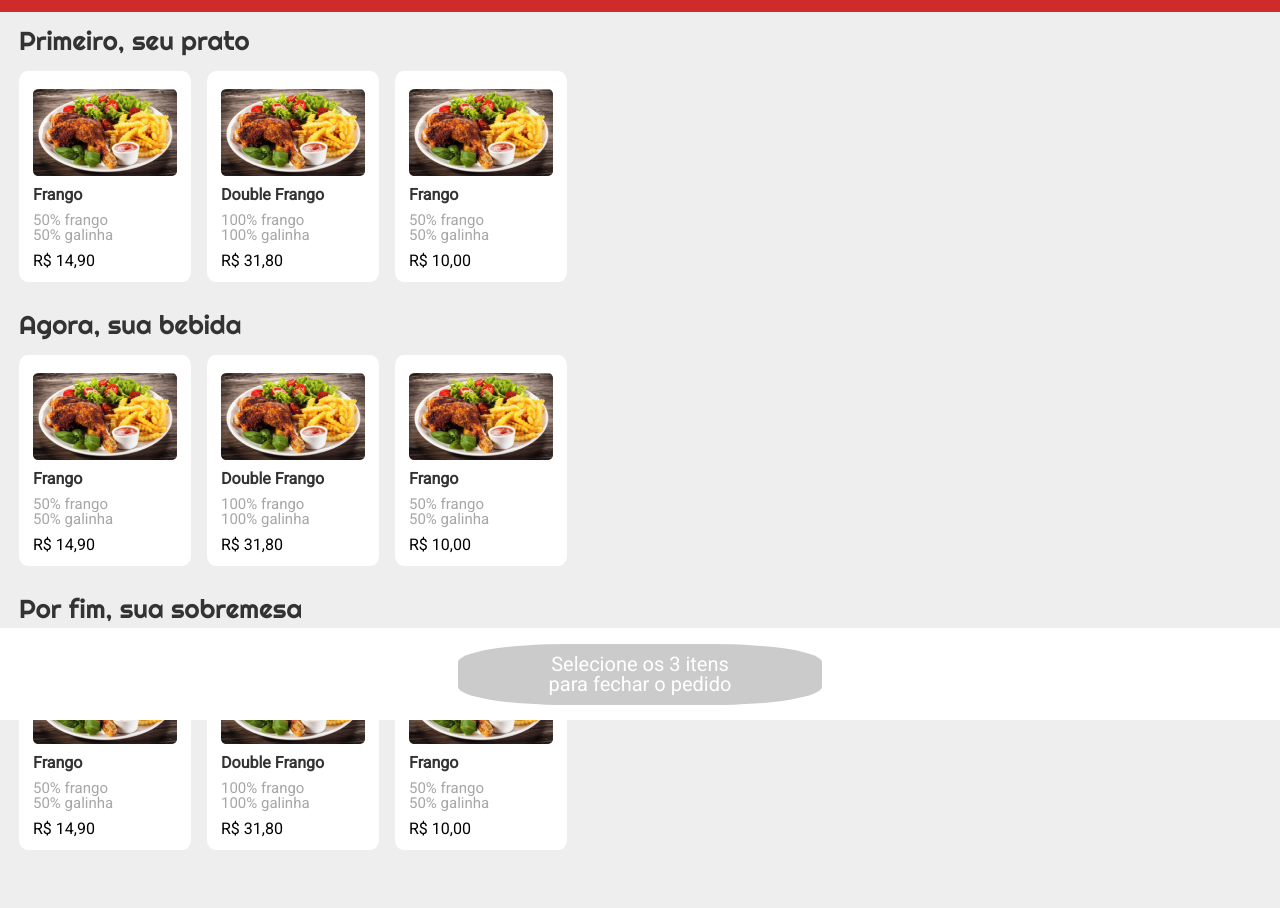
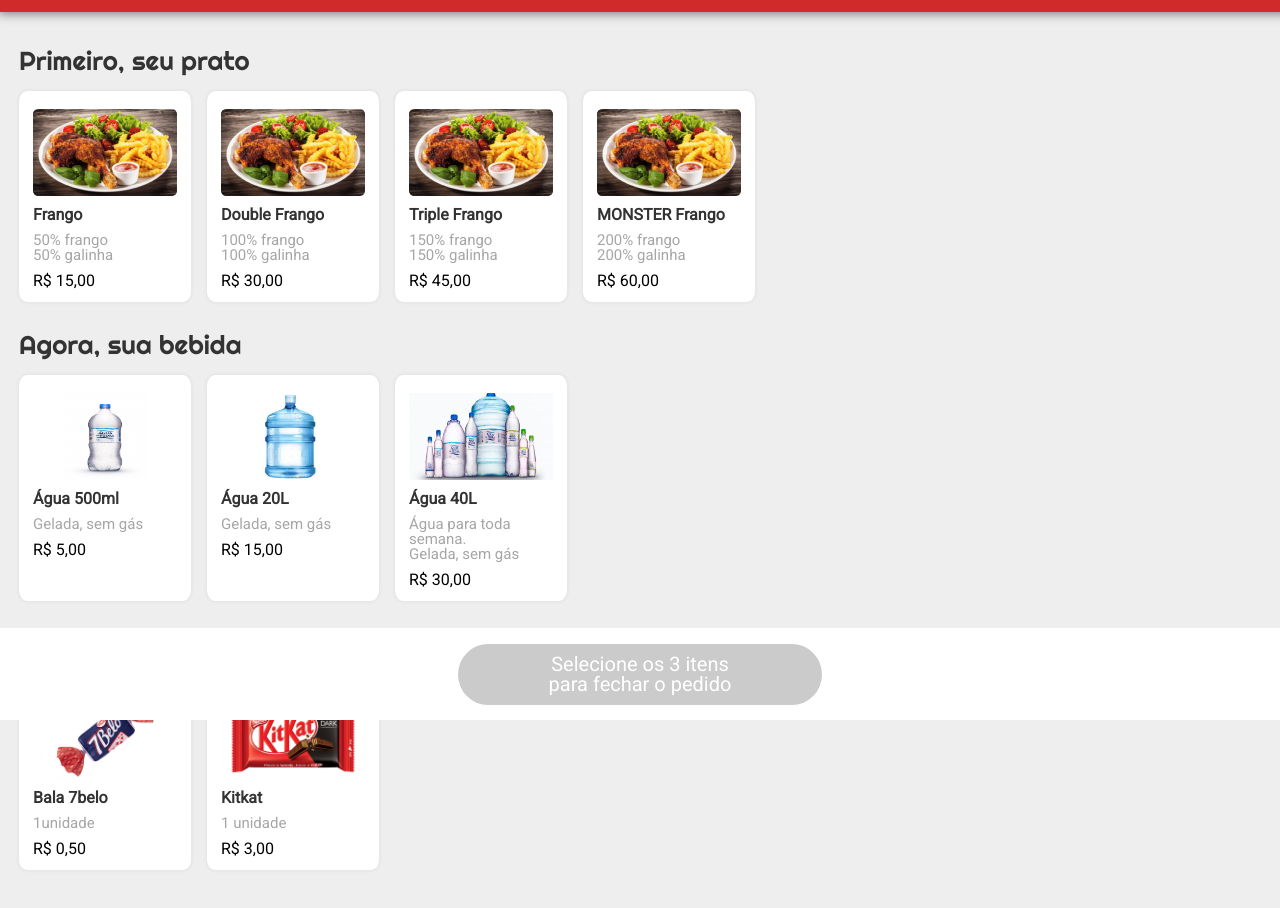
Before and after one commit to gabriel-lutz/Bootcamp_Foodcamp, a plain HTML site: page index.html in a window 1280 px wide. Shown: the part 80-988 px from the top of the page. Drawn offline with Linux system fonts and the light colour scheme.

Commit message:
Layout finalizado e menu pronto

```diff
--- a/css/style.css
+++ b/css/style.css
@@ -24,6 +24,7 @@ p{
     position: fixed;
     top: 0;
     z-index: 1;
+    box-shadow: 0 0 10px 2px grey;
 }
 
 .topo p{
@@ -32,13 +33,13 @@ p{
 }
 
 .menu{
-    padding: 108px 0 78px;
+    padding: 128px 0 78px 0;
     width: 100%;
     height: auto;
 
 }
 .categoria{
-    margin-bottom: 30px;
+    margin-bottom: 20px;
 }
 
 .categoria h1{
@@ -63,6 +64,8 @@ p{
     margin-right: 16px;
     border-radius: 5%;
     margin-top: 17px;
+    margin-bottom: 10px;
+    box-shadow: 0 0 2px 2px #e7e7e7;
 }
 
 .item img{
@@ -104,7 +107,10 @@ p{
 .msg{
     width: 364px;
     height: 61px;
-    border-radius: 30%;
+    border-top-left-radius: 30px 50%;
+    border-bottom-left-radius: 30px 50%;
+    border-top-right-radius: 30px 50%;
+    border-bottom-right-radius: 30px 50%;
     box-sizing: border-box;
     padding: 0 80px;
     background-color: #CBCBCB;
--- a/index.html
+++ b/index.html
@@ -30,7 +30,7 @@
                         <p class="nome-prato">Frango</p>
                         <p class="descricao">50% frango</p>
                         <p class="descricao">50% galinha</p>
-                        <p class="valor"> R$ 14,90</p>
+                        <p class="valor"> R$ 15,00</p>
                     </div>
                 </div>
 
@@ -40,16 +40,25 @@
                         <p class="nome-prato">Double Frango</p>
                         <p class="descricao">100% frango</p>
                         <p class="descricao">100% galinha</p>
-                        <p class="valor"> R$ 31,80</p>
+                        <p class="valor"> R$ 30,00</p>
                     </div>
                 </div>
                 <div class="item">
                     <img src="imagens/frango.png" >
                     <div class="informacoes">
-                        <p class="nome-prato">Frango</p>
-                        <p class="descricao">50% frango</p>
-                        <p class="descricao">50% galinha</p>
-                        <p class="valor"> R$ 10,00</p>
+                        <p class="nome-prato">Triple Frango</p>
+                        <p class="descricao">150% frango</p>
+                        <p class="descricao">150% galinha</p>
+                        <p class="valor"> R$ 45,00</p>
+                    </div>
+                </div>
+                <div class="item">
+                    <img src="imagens/frango.png" >
+                    <div class="informacoes">
+                        <p class="nome-prato">MONSTER Frango</p>
+                        <p class="descricao">200% frango</p>
+                        <p class="descricao">200% galinha</p>
+                        <p class="valor"> R$ 60,00</p>
                     </div>
                 </div>
             </div>
@@ -59,31 +68,29 @@
             <h1>Agora, sua bebida</h1>
             <div class="menu-sidescroll">
                 <div class="item">
-                    <img src="imagens/frango.png" >
+                    <img src="imagens/garrafinha.jpg" >
                     <div class="informacoes">
-                        <p class="nome-prato">Frango</p>
-                        <p class="descricao">50% frango</p>
-                        <p class="descricao">50% galinha</p>
-                        <p class="valor"> R$ 14,90</p>
+                        <p class="nome-prato">Água 500ml</p>
+                        <p class="descricao">Gelada, sem gás</p>
+                        <p class="valor"> R$ 5,00</p>
                     </div>
                 </div>
 
                 <div class="item">
-                    <img src="imagens/frango.png" >
+                    <img src="imagens/galao.jpg" >
                     <div class="informacoes">
-                        <p class="nome-prato">Double Frango</p>
-                        <p class="descricao">100% frango</p>
-                        <p class="descricao">100% galinha</p>
-                        <p class="valor"> R$ 31,80</p>
+                        <p class="nome-prato">Água 20L</p>
+                        <p class="descricao">Gelada, sem gás</p>
+                        <p class="valor"> R$ 15,00</p>
                     </div>
                 </div>
                 <div class="item">
-                    <img src="imagens/frango.png" >
+                    <img src="imagens/carregamento.jpg" >
                     <div class="informacoes">
-                        <p class="nome-prato">Frango</p>
-                        <p class="descricao">50% frango</p>
-                        <p class="descricao">50% galinha</p>
-                        <p class="valor"> R$ 10,00</p>
+                        <p class="nome-prato">Água 40L</p>
+                        <p class="descricao">Água para toda semana.</p>
+                        <p class="descricao">Gelada, sem gás</p>
+                        <p class="valor"> R$ 30,00</p>
                     </div>
                 </div>
             </div>
@@ -93,31 +100,20 @@
             <h1>Por fim, sua sobremesa</h1>
             <div class="menu-sidescroll">
                 <div class="item">
-                    <img src="imagens/frango.png" >
+                    <img src="imagens/7belo.png" >
                     <div class="informacoes">
-                        <p class="nome-prato">Frango</p>
-                        <p class="descricao">50% frango</p>
-                        <p class="descricao">50% galinha</p>
-                        <p class="valor"> R$ 14,90</p>
+                        <p class="nome-prato">Bala 7belo</p>
+                        <p class="descricao">1unidade</p>
+                        <p class="valor"> R$ 0,50</p>
                     </div>
                 </div>
 
                 <div class="item">
-                    <img src="imagens/frango.png" >
+                    <img src="imagens/kitkat.jpg" >
                     <div class="informacoes">
-                        <p class="nome-prato">Double Frango</p>
-                        <p class="descricao">100% frango</p>
-                        <p class="descricao">100% galinha</p>
-                        <p class="valor"> R$ 31,80</p>
-                    </div>
-                </div>
-                <div class="item">
-                    <img src="imagens/frango.png" >
-                    <div class="informacoes">
-                        <p class="nome-prato">Frango</p>
-                        <p class="descricao">50% frango</p>
-                        <p class="descricao">50% galinha</p>
-                        <p class="valor"> R$ 10,00</p>
+                        <p class="nome-prato">Kitkat</p>
+                        <p class="descricao">1 unidade</p>
+                        <p class="valor"> R$ 3,00</p>
                     </div>
                 </div>
             </div>
```
Also changed, not shown: imagens/7belo.png (added), imagens/carregamento.jpg (added), imagens/galao.jpg (added), imagens/garrafinha.jpg (added), imagens/kitkat.jpg (added).
